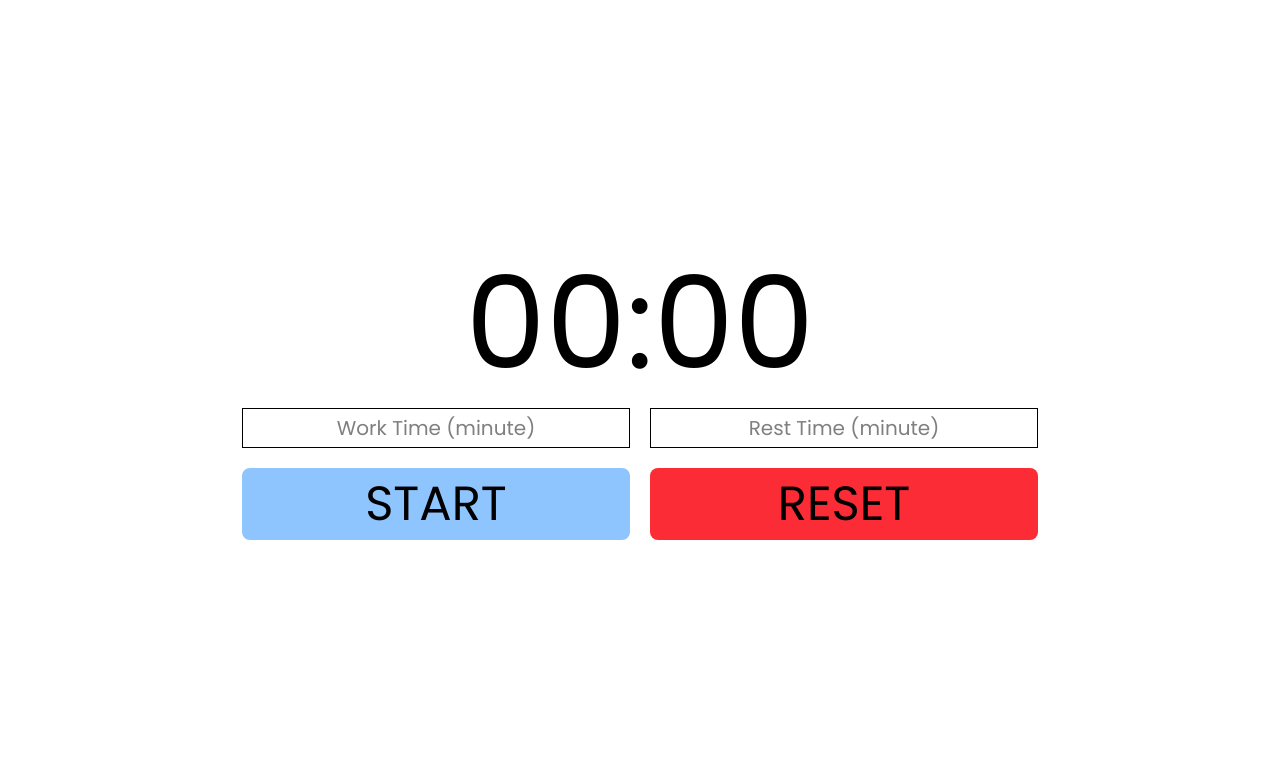
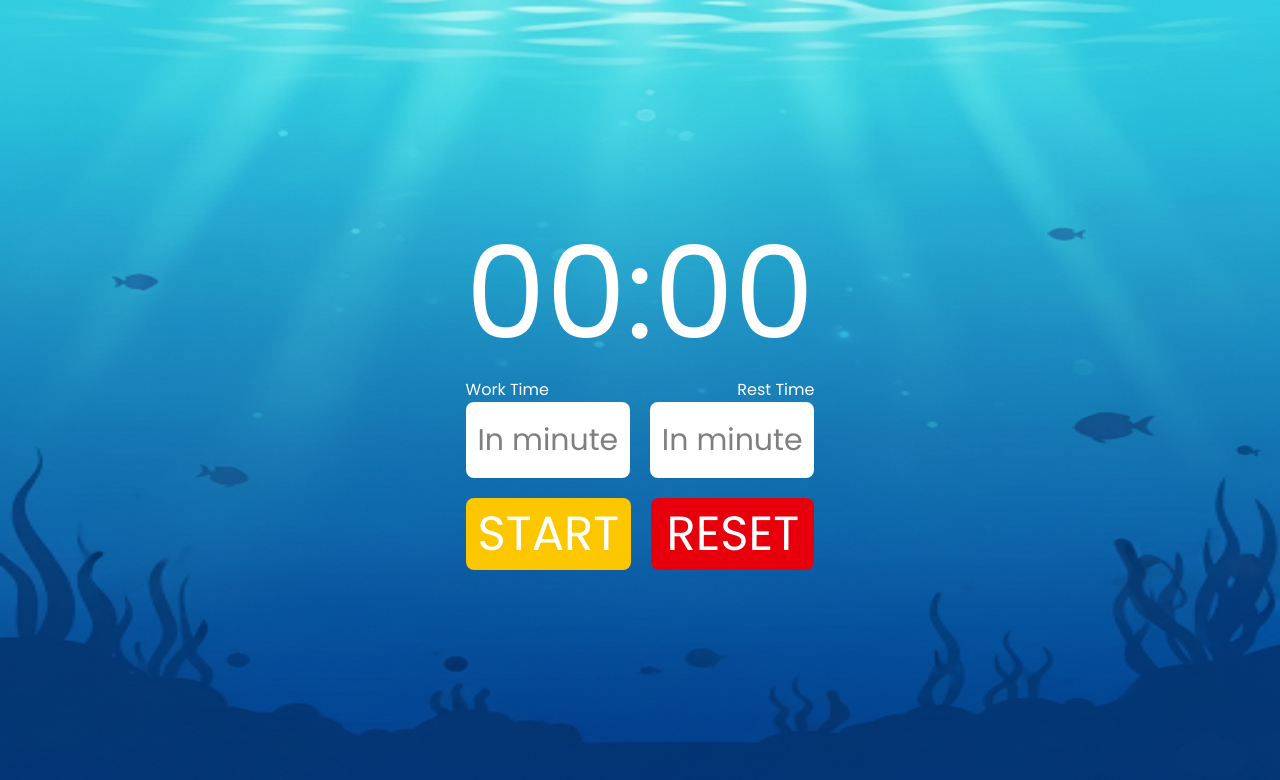
Before and after one commit to Kholvra/pomodoro-timer-electron, a website built with Vite: page index.html in a window 1280 px wide. Built offline with nearby package versions, Linux system fonts and the light colour scheme.

Commit message:
style: Overhaul UI with background image and improved styling

```diff
--- a/index.html
+++ b/index.html
@@ -13,31 +13,35 @@
     />
     <title>Pomodoro Timer</title>
   </head>
-  <body>
+  <body class="overflow-none">
+    <img src="public/images/background.png" alt="" class="absolute z-10 size-full">
     <div id="app"></div>
     <div class="flex flex-col gap-5 justify-center items-center h-screen">
       <div
-        class="flex flex-col gap-5 justify-center items-center"
+        class="flex flex-col gap-5 z-50 justify-center items-center text-white"
         id="container"
       >
         <span class="text-9xl" id="timer">00:00</span>
-        <div class="flex flex-row h-10 gap-5 w-full justify-between">
-          <form action="" class="flex-1 border">
+        <div class="flex-1 flex flex-row h-10 gap-5 w-full justify-between">
+          <!-- form action for enter soon. -->
+          <form action="" class="flex-1 flex flex-col size-25">
+            <label for="">Work Time</label>
             <input
               type="number"
               name="work"
               id="work-time"
-              placeholder="Work Time (minute)"
-              class="focus:ring-transparent focus:shadow-2xl transition duration-300 outline-none text-xl text-center h-full [appearance:textfield] [&::-webkit-outer-spin-button]:appearance-none [&::-webkit-inner-spin-button]:appearance-none"
+              placeholder="In minute"
+              class="text-black bg-white rounded-lg focus:ring-transparent focus:shadow-2xl transition duration-300 outline-none text-3xl text-center h-full [appearance:textfield] [&::-webkit-outer-spin-button]:appearance-none [&::-webkit-inner-spin-button]:appearance-none"
             />
           </form>
-          <form action="" class="flex-1 border">
+          <form action="" class="flex-1 flex flex-col size-25">
+            <label for="rest-time" class="self-end">Rest Time</label>
             <input
               type="number"
               name="rest"
               id="rest-time"
-              placeholder="Rest Time (minute)"
-              class="focus:ring-transparent focus:shadow-2xl transition duration-300 outline-none text-xl text-center h-full [appearance:textfield] [&::-webkit-outer-spin-button]:appearance-none [&::-webkit-inner-spin-button]:appearance-none"
+              placeholder="In minute"
+              class="text-black bg-white rounded-lg focus:ring-transparent focus:shadow-2xl transition duration-300 outline-none text-3xl text-center h-full [appearance:textfield] [&::-webkit-outer-spin-button]:appearance-none [&::-webkit-inner-spin-button]:appearance-none"
             />
           </form>
         </div>
@@ -48,7 +52,7 @@
           <button
             type="button"
             onclick=""
-            class="flex-1 text-5xl p-3 rounded-lg bg-blue-300 cursor-pointer"
+            class="flex-1 text-5xl p-3 rounded-lg bg-yellow-400 cursor-pointer hover:shadow-lg active:shadow-none"
             id="button-start"
           >
             START
@@ -56,7 +60,7 @@
           <button
             type="button"
             onclick=""
-            class="flex-1 text-5xl p-3 rounded-lg bg-red-500 cursor-pointer"
+            class="flex-1 text-5xl p-3 rounded-lg bg-red-600 cursor-pointer hover:shadow-lg active:shadow-none"
             id="button-reset"
           >
             RESET
```
Also changed, not shown: public/images/background.png (added).
